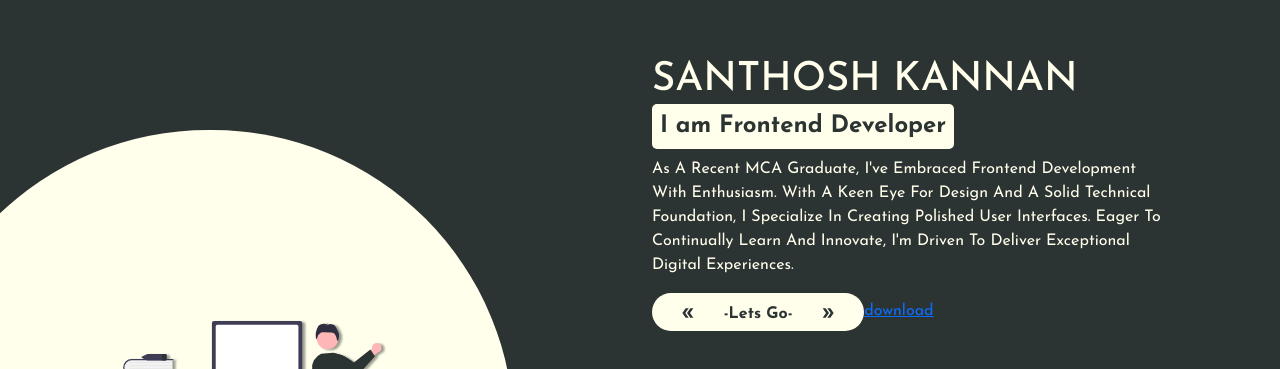
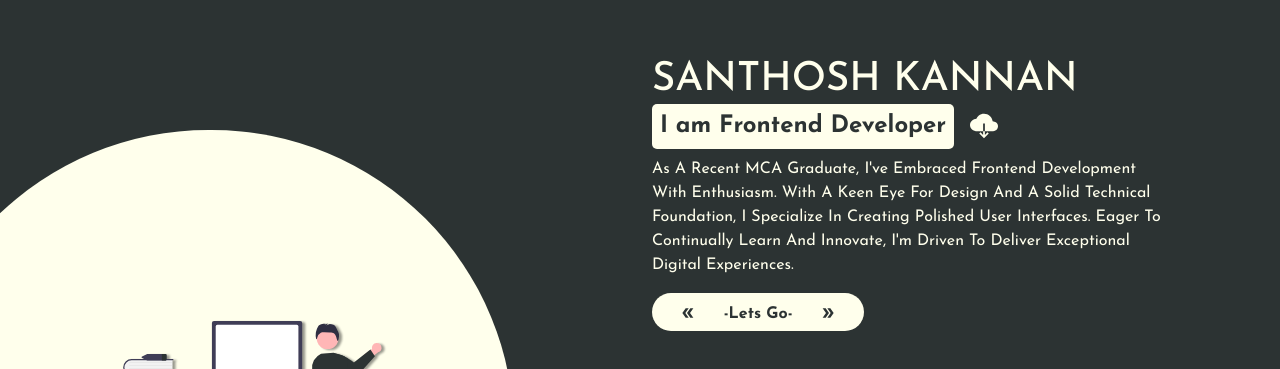
Before and after one commit to Santhosh10661/Portfolio, a React (Create React App) app: page / in a window 1280 px wide. Shown: the part 224-593 px from the top of the page. Built offline with nearby package versions, Linux system fonts and the light colour scheme.

Commit message:
resume btn

```diff
--- a/src/App.css
+++ b/src/App.css
@@ -50,6 +50,10 @@
   animation-duration: 3s;
   animation-iteration-count: infinite;
 }
+.connectLink {
+  transform: scale(1);
+  transition: 1s ease;
+}
 .connectLink:hover {
   transform: scale(1.1);
 }
--- a/src/Home.js
+++ b/src/Home.js
@@ -2,7 +2,9 @@ import React, { useEffect, useState } from "react";
 import "./Css/Home.css";
 import ProImgCont from "./ProImgCont";
 import { MdDoubleArrow } from "react-icons/md";
+import { IoCloudDownloadSharp } from "react-icons/io5";
 import ProfileImg from "./ProfileImg";
+import resume from "./certificate/SANTHOSH_K_CV.pdf";
 
 function Home(props) {
   let { newPageOpend, handleNewPage, profileImg } = props;
@@ -25,8 +27,9 @@ function Home(props) {
         style={{ zIndex: 1 }}
       >
         <h1 className="m-0 text-uppercase">SANTHOSH KANNAN</h1>
+        <div className="col-12 d-flex align-items-center mb-2">
           <h4
-          className=" fw-bolder p-2"
+            className=" fw-bolder p-2 m-0"
             style={{
               width: "fit-content",
               backgroundColor: "#ffffec",
@@ -36,6 +39,20 @@ function Home(props) {
           >
             I am Frontend Developer
           </h4>
+
+          <a
+            href={resume}
+            className="connectLink btn mx-3 p-0"
+            download="SANTHOSH_K_CV.pdf"
+            type="application/pdf"
+            style={{
+              border: "none",
+              color: "#ffffec",
+            }}
+          >
+            <IoCloudDownloadSharp className="fs-3" />
+          </a>
+        </div>
         <p className=" text-capitalize">
           As a recent MCA graduate, I've embraced frontend development with
           enthusiasm. With a keen eye for design and a solid technical
@@ -56,13 +73,6 @@ function Home(props) {
           -lets go-
           <MdDoubleArrow className="mb-1 letGoArrowR" />
         </button>
-        <a
-          href="./certificate/SANTHOSH_K_CV.pdf"
-          download="SANTHOSH_K_CV.pdf"
-          type="application/pdf"
-        >
-          download
-        </a>
       </div>
     </div>
   );
```
Lines whose indentation alone changed are shown as unchanged.
